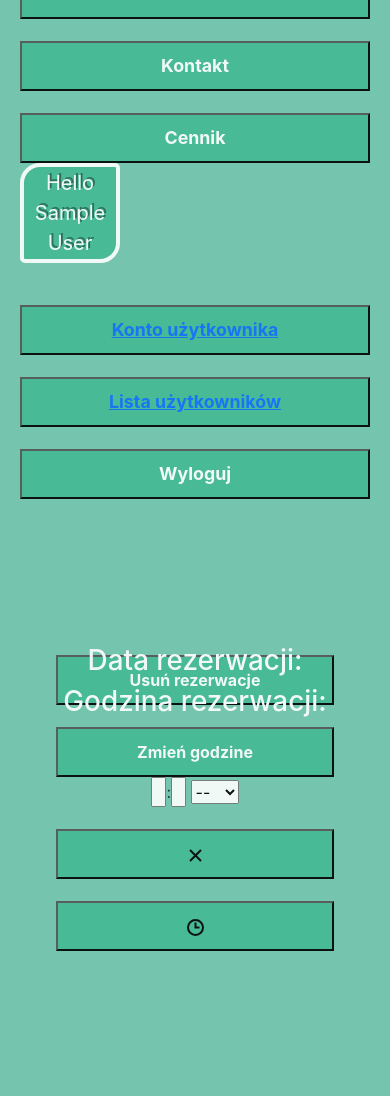
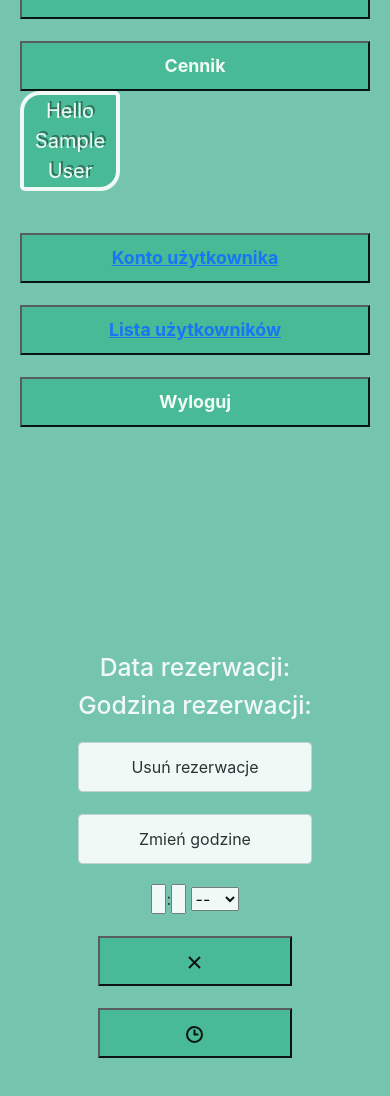
Before and after one commit to marekwino23/Project-fe, a React (Create React App) app: page /reject in a window 390 px wide. Before the commit the page ends 1034 px from the top, so only its background shows below. Built offline with nearby package versions, Linux system fonts and the light colour scheme; no server answers; sample sign-in values are in the browser's storage.

Commit message:
fix responsive

```diff
--- a/src/App.css
+++ b/src/App.css
@@ -143,7 +143,7 @@ button{
   margin-top: 22px;
 }
 
-h2{
+.h2{
   color:white;
 }
 
--- a/src/App.js
+++ b/src/App.js
@@ -35,9 +35,12 @@ function App() {
             <PrivateRoute exact path="/contact" component={Contact} isAuthenticated={!!sessionStorage.getItem('loggedIn')}/>
             <PrivateRoute exact path="/sale" component={Sale} isAuthenticated={!!sessionStorage.getItem('loggedIn')}/>
             <PrivateRoute exact path="/my" component={Me} isAuthenticated={!!sessionStorage.getItem('loggedIn')}/>
-            <PrivateRoute exact path="/book" component={Booked} isAuthenticated={!!sessionStorage.getItem('loggedIn')}/>
+            {/*<PrivateRoute exact path="/book" component={Booked} isAuthenticated={!!sessionStorage.getItem('loggedIn')}/>*/}
+            <Route exact path="/book" component={Booked}/>
             <PrivateRoute exact path="/list" component={List} isAuthenticated={!!sessionStorage.getItem('loggedIn')}/>
-            <PrivateRoute exact path="/reject" component={Rejected} isAuthenticated={!!sessionStorage.getItem('loggedIn')}/>
+            {/*<PrivateRoute exact path="/reject" component={Rejected} isAuthenticated={!!sessionStorage.getItem('loggedIn')}/>*/}
+            <Route exact path="/reject" component={Rejected}/>
+
           </Switch>
         </main>
         </Main>
--- a/src/Login.jsx
+++ b/src/Login.jsx
@@ -85,12 +85,12 @@ const onChange = ({ target }) => {
     return (
       <div className="App">
         <header className="App-header">
-        <div class="container">
+        <div className="container">
           <p className="h1">Logowanie </p>
         <form onSubmit = {onSubmit}>
     <div className="row">
       <div className="mb-3">
-        <label htmlfor="fname">Podaj emaila</label>
+        <label htmlFor="fname">Podaj emaila</label>
       </div>
       <div className="mb-3">
       <input id="email" className="log" name="email" type="text" onChange={onChange}/>
@@ -99,7 +99,7 @@ const onChange = ({ target }) => {
     </div>
     <div className="row">
       <div className="mb-3">
-        <label htmlfor="lname">Podaj hasło</label>
+        <label htmlFor="lname">Podaj hasło</label>
       </div>
       <div className="mb-3">
       <input id="pas" className="pas" type="password" name="password" onChange={onChange} />
--- a/src/components/Booked.jsx
+++ b/src/components/Booked.jsx
@@ -83,12 +83,16 @@ const Booked = () => {
 
 return (
     <div>
-      <DatePicker
+        <div className="container">
+            <p className="h1"> Wybierz termin </p>
+        <DatePicker
         minDate={today}
         required
         onChange={setDate}
         selected={date}
       />
+        </div>
+        <div className="container">
       <TimePicker
         onChange={onChangeTime}
         disabled={date ? false : true}
@@ -97,14 +101,17 @@ return (
         required
         value={time}
       />
-      <select value={data} onChange={handleChange}>
+        </div>
+<div className="container">
+      <select className="form-control" value={data} onChange={handleChange}>
         <option></option>
         <option>Obcinanie włosów-30zł</option>
         <option>Farbowanie włosów-40zł</option>
         <option>Umycie włosów-20zł</option>
       </select>
-      <button onClick={onClick}>Wybierz</button>
-      <button onClick={onBusy}>Sprawdz czy dana godzina jest wolna</button>
+    </div>
+      <button className="form-check" onClick={onClick}>Wybierz</button>
+      <button className="form-check"  onClick={onBusy}>Sprawdz czy dana godzina jest wolna</button>
       <br></br>
       <p>{items.status}</p>
     </div>
--- a/src/components/Rejected.jsx
+++ b/src/components/Rejected.jsx
@@ -1,79 +1,74 @@
-import React, { useEffect, useState } from 'react';
-import { useHistory } from 'react-router-dom';
+import React, {useEffect, useState} from 'react';
+import {useHistory} from 'react-router-dom';
 import TimePicker from 'react-time-picker';
 
 const Rejected = () => {
-const history = useHistory();
-const [time, setTime] = useState('')
-const [booking, setBooking] = useState('');
-const [hour, setHour] = useState('');
+    const history = useHistory();
+    const [time, setTime] = useState('')
+    const [booking, setBooking] = useState('');
+    const [hour, setHour] = useState('');
 
 
-const onErase = async () => {
-    let res;
-    const { id } = JSON.parse(sessionStorage.getItem('user'));
-    history.push('/me');
-     res =  await fetch(`http://localhost:4000/erase`, {
-        method: 'PUT',
-        headers: {
-          'Content-Type': 'application/json',
-          'Accept': 'application/json',
-        },
-        credentials: 'include',
-        body: JSON.stringify({ id }),
-      });
+// const onErase = async () => {
+//     let res;
+//     const { id } = JSON.parse(sessionStorage.getItem('user'));
+//     history.push('/me');
+//      res =  await fetch(`http://localhost:4000/erase`, {
+//         method: 'PUT',
+//         headers: {
+//           'Content-Type': 'application/json',
+//           'Accept': 'application/json',
+//         },
+//         credentials: 'include',
+//         body: JSON.stringify({ id }),
+//       });
+// }
+//
+//
+// const changeHour = async () => {
+//     let res;
+//     const { id } = JSON.parse(sessionStorage.getItem('user'));
+//     history.push('/me');
+//      res =  await fetch(`http://localhost:4000/changed`, {
+//         method: 'PUT',
+//         headers: {
+//           'Content-Type': 'application/json',
+//           'Accept': 'application/json',
+//         },
+//         credentials: 'include',
+//         body: JSON.stringify({ booking, id, time }),
+//       });
+// }
+//
+// useEffect(()=>{
+//   const { id } = JSON.parse(sessionStorage.getItem('user'));
+//   fetch(`http://localhost:4000/info/${id}`, {
+//       method: 'GET',
+//       headers: {
+//         'Content-Type': 'application/json',
+//       },
+//       credentials: 'include',
+//     })
+//     .then(response => response.json())
+//     .then(data => {
+//     console.log('data: ' , data);
+//     setBooking(data[0].rezerwacja);
+//     setHour(data[0].godzina);
+//     })
+// },[])
+
+    return (
+        <div className="container">
+            <p className="h2"> Data rezerwacji: {booking} </p>
+            <p className="h2"> Godzina rezerwacji: {hour} </p>
+            <button type="button" className="form-control"> Usuń rezerwacje</button>
+            <button type="button" className="form-control"> Zmień godzine</button>
+            <div className="container">
+            <TimePicker onChange={setTime} value={time} minTime="10:00:00" maxTime="18:00:00"/>
+            </div>
+        </div>
+    )
 }
 
 
-const changeHour = async () => {
-    let res;
-    const { id } = JSON.parse(sessionStorage.getItem('user'));
-    history.push('/me');
-     res =  await fetch(`http://localhost:4000/changed`, {
-        method: 'PUT',
-        headers: {
-          'Content-Type': 'application/json',
-          'Accept': 'application/json',
-        },
-        credentials: 'include',
-        body: JSON.stringify({ booking, id, time }),
-      });
-}
-
-useEffect(()=>{
-  const { id } = JSON.parse(sessionStorage.getItem('user'));
-  fetch(`http://localhost:4000/info/${id}`, {
-      method: 'GET',
-      headers: {
-        'Content-Type': 'application/json',
-      },
-      credentials: 'include',
-    })
-    .then(response => response.json())
-    .then(data => {
-    console.log('data: ' , data);
-    setBooking(data[0].rezerwacja);
-    setHour(data[0].godzina);
-    })
-},[])
-
-return(
-<div>
-<button type="button" onClick={onErase}> Usuń rezerwacje </button>
-<button type="button" onClick={changeHour}> Zmień godzine </button>
-<TimePicker onChange={setTime} value={time} minTime="10:00:00"maxTime="18:00:00" />
-<h1> Data rezerwacji: {booking} </h1>
-<h1> Godzina rezerwacji: {hour} </h1>
-</div>
-)}
-
-
-
-
-
-
-
-
-
-
 export default Rejected
--- a/src/layouts/Header.jsx
+++ b/src/layouts/Header.jsx
@@ -18,15 +18,17 @@ export const Header = () => {
     return (
     <header className="App-header">
       <div className="container">
-            {loggedIn ? <Link to="/book"> <button type="button" > Zarezerwuj termin </button> </Link> : null}
-    {loggedIn ? <Link to="/reject"><button type="button"  > Odwołanie rezerwacji </button>  </Link> : null}
-    {loggedIn ? <Link to="/my"> <button type="button" > O nas </button></Link> : null}
-    {loggedIn ? <Link to="/contact"> <button type="button" > Kontakt </button> </Link> : null}
-    {loggedIn ? <Link to="/sale"> <button type="button" > Cennik </button> </Link> : null}
-    {loggedIn ? <div className="account">{`Hello ${name}`}</div> : null}
-    {loggedIn ? <button type="button"><Link to="/me"> Konto użytkownika</Link> </button> : null}
-    {loggedIn  ? <button type="button"><Link to="/list"> Lista użytkowników</Link> </button> : null}
-    {loggedIn ? <button type="button" onClick={onClick} > Wyloguj </button> : null}
+    {/*        {loggedIn ? <Link to="/book"> <button type="button" > Zarezerwuj termin </button> </Link> : null }*/}
+    {/*{loggedIn ? <Link to="/reject"><button type="button"  > Odwołanie rezerwacji </button>  </Link> :null }*/}
+          {loggedIn ?  null: <Link to="/book"> <button type="button" > Zarezerwuj termin </button> </Link>  }
+          {loggedIn ?  null: <Link to="/reject"><button type="button"  > Odwołanie rezerwacji </button>  </Link>  }
+    {loggedIn ?  <Link to="/my"> <button type="button" > O nas </button></Link> : null}
+    {loggedIn ?  <Link to="/contact"> <button type="button" > Kontakt </button> </Link> : null}
+    {loggedIn ?  <Link to="/sale"> <button type="button" > Cennik </button> </Link> : null}
+    {loggedIn ?  <div className="account">{`Hello ${name}`}</div> : null}
+    {loggedIn ?  <button type="button"><Link to="/me"> Konto użytkownika</Link> </button> : null}
+    {loggedIn  ?   <button type="button"><Link to="/list"> Lista użytkowników</Link> </button> : null}
+    {loggedIn ?   <button type="button" onClick={onClick} > Wyloguj </button> : null}
     {loggedIn ? null : <Link to="/register"> <button style={{marginTop:"48px"}}> Rejestracja </button> </Link>}
     {loggedIn ? null : <Link to="/login"> <button style={{marginTop:"9px"}}> Logowanie </button> </Link>}
     </div>
```
